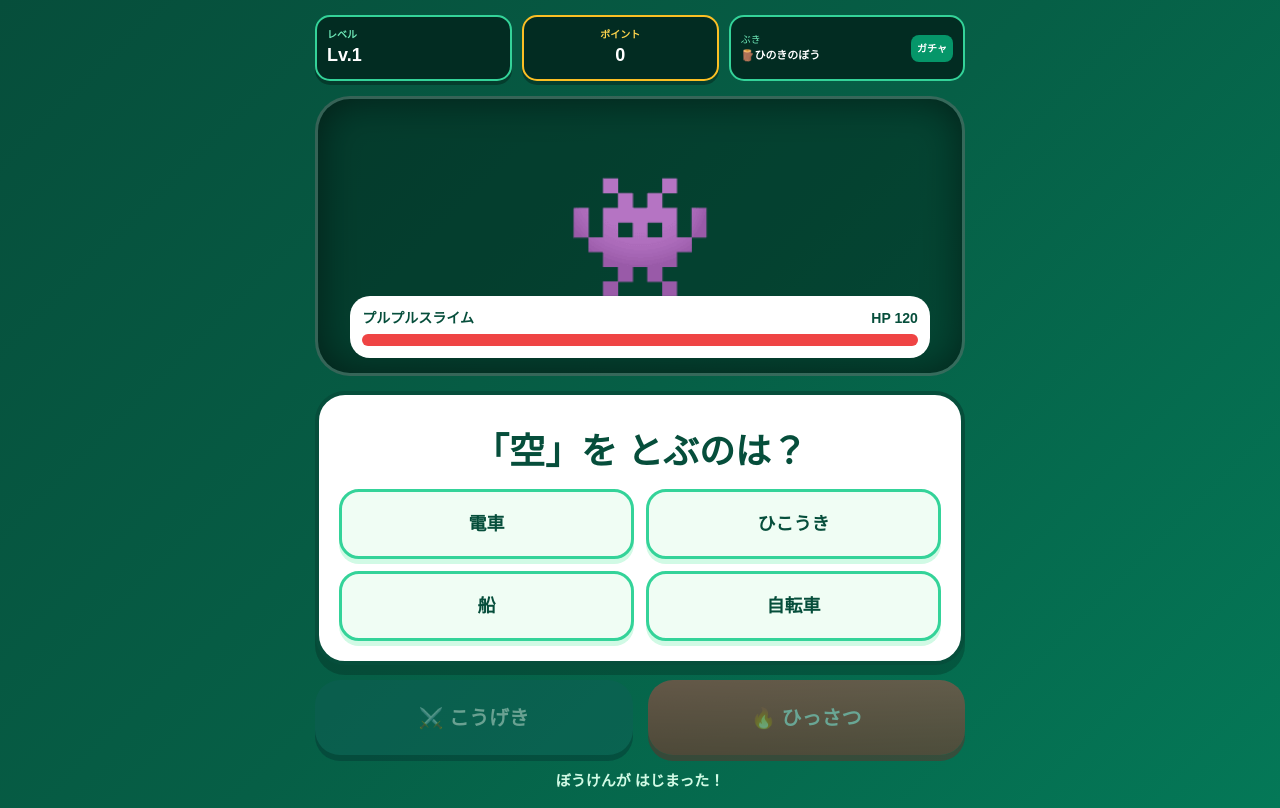
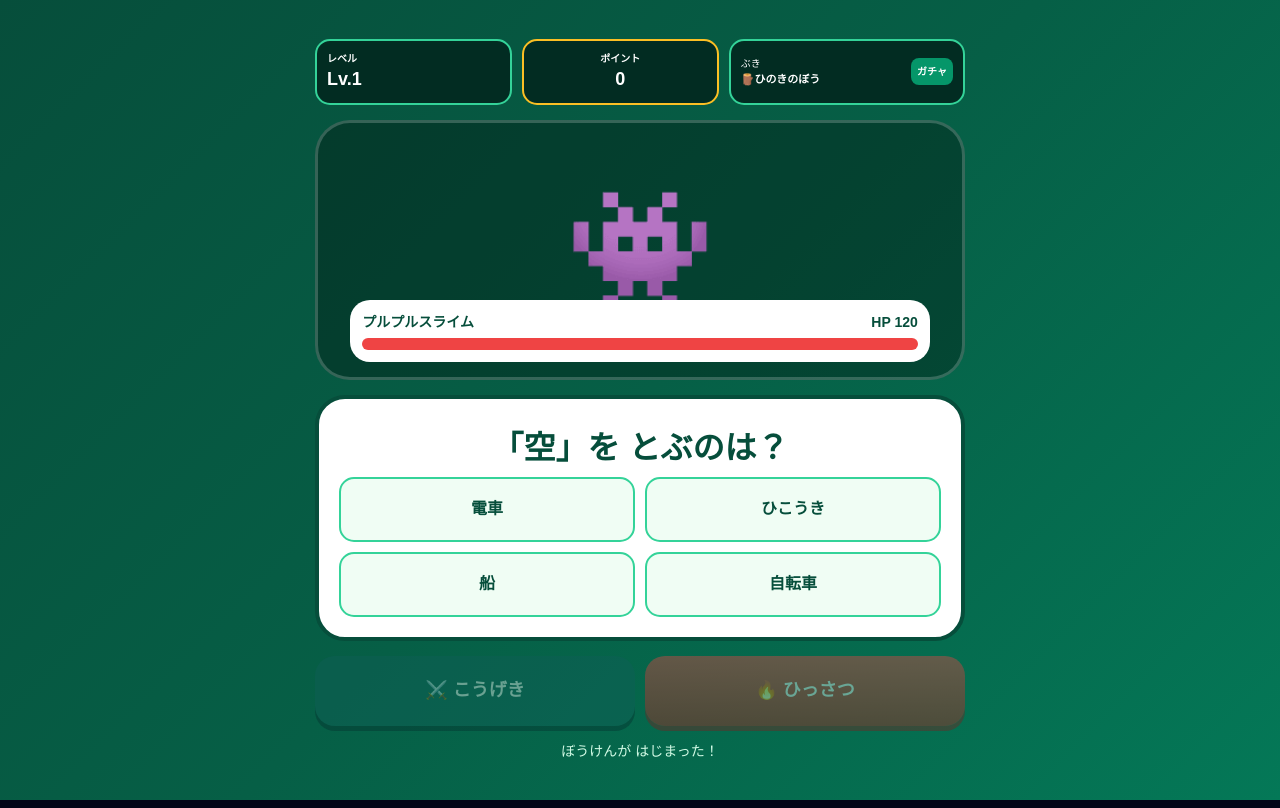
Before and after one commit to kotani6053/manaho-rpg, a Next.js app in the folder my-study-rpg/: page / in a window 1280 px wide. Built offline with nearby package versions, Linux system fonts and the light colour scheme.

Commit message:
Update page.tsx

```diff
--- a/my-study-rpg/src/app/page.tsx
+++ b/my-study-rpg/src/app/page.tsx
@@ -1,8 +1,8 @@
 "use client";
-import React, { useState, useEffect } from 'react';
+import React, { useState, useEffect, useRef } from 'react';
 import { kotobaData, monsterList, gachaTable } from '../data/gameData';
 
-export default function UltimateGreenRPG() {
+export default function RobustRPG() {
   const [points, setPoints] = useState(0);
   const [playerLv, setPlayerLv] = useState(1);
   const [monsterIdx, setMonsterIdx] = useState(0);
@@ -14,14 +14,14 @@ export default function UltimateGreenRPG() {
   const [isAttacking, setIsAttacking] = useState(false);
   const [gachaResult, setGachaResult] = useState<any>(null);
 
-  // クイズ生成（算数3つ数字パターン込み）
+  // クイズ生成
   const generateQuiz = () => {
     const isMath = Math.random() > 0.4;
     if (isMath) {
-      const useThree = Math.random() > 0.5;
+      const useThree = Math.random() > 0.4;
       if (useThree) {
-        const a = Math.floor(Math.random() * 15) + 5;
-        const b = Math.floor(Math.random() * 10) + 5;
+        const a = Math.floor(Math.random() * 10) + 5;
+        const b = Math.floor(Math.random() * 10) + 1;
         const c = Math.floor(Math.random() * 5) + 1;
         const op1 = Math.random() > 0.5 ? '+' : '-';
         const op2 = Math.random() > 0.5 ? '+' : '-';
@@ -30,8 +30,8 @@ export default function UltimateGreenRPG() {
         if (ans < 0) return generateQuiz();
         setQuiz({ q: `${a} ${op1} ${b} ${op2} ${c} = ?`, a: ans.toString(), type: "math" });
       } else {
-        const a = Math.floor(Math.random() * 40) + 10;
-        const b = Math.floor(Math.random() * 30) + 5;
+        const a = Math.floor(Math.random() * 30) + 10;
+        const b = Math.floor(Math.random() * 20) + 1;
         const op = Math.random() > 0.5 ? '+' : '-';
         const ans = op === '+' ? a + b : a - b;
         if (ans < 0) return generateQuiz();
@@ -46,17 +46,20 @@ export default function UltimateGreenRPG() {
 
   // セーブ・ロード
   useEffect(() => {
-    const saved = localStorage.getItem('mana-rpg-v7');
+    const saved = localStorage.getItem('mana-rpg-v8');
     if (saved) {
       const p = JSON.parse(saved);
-      setPoints(p.points); setPlayerLv(p.playerLv); setWeapon(p.weapon); setMonsterIdx(p.monsterIdx);
-      setMonsterHP(monsterList[p.monsterIdx].hp);
+      setPoints(p.points || 0);
+      setPlayerLv(p.playerLv || 1);
+      setWeapon(p.weapon || { name: "ひのきのぼう", power: 5, img: "🪵" });
+      setMonsterIdx(p.monsterIdx || 0);
+      setMonsterHP(monsterList[p.monsterIdx || 0].hp);
     }
     generateQuiz();
   }, []);
 
   useEffect(() => {
-    localStorage.setItem('mana-rpg-v7', JSON.stringify({ points, playerLv, weapon, monsterIdx }));
+    localStorage.setItem('mana-rpg-v8', JSON.stringify({ points, playerLv, weapon, monsterIdx }));
   }, [points, playerLv, weapon, monsterIdx]);
 
   // 回答チェック
@@ -64,12 +67,12 @@ export default function UltimateGreenRPG() {
     if (val === quiz.a) {
       const bonus = quiz.q.split(' ').length > 3 ? 50 : 30;
       setPoints(p => p + bonus);
-      setMonsterHP(hp => Math.max(0, hp - 15));
-      setMessage(`✨ 正解！ ${bonus}PTゲット！ ✨`);
+      setMonsterHP(hp => Math.max(0, hp - 20)); // クイズ正解でも少しダメージ
+      setMessage(`✨ せいかい！ ${bonus}PTゲット！ ✨`);
       generateQuiz();
     } else {
-      setMessage("❌ まちがい！ もう一度えらぼう ❌");
-      if (quiz.type === 'math') setInputValue("");
+      setMessage("❌ まちがい！ もう一度！ ❌");
+      setInputValue("");
     }
   };
 
@@ -80,12 +83,36 @@ export default function UltimateGreenRPG() {
     setIsAttacking(true);
     setTimeout(() => setIsAttacking(false), 200);
     const dmg = (isSpecial ? 250 : 60) + (weapon.power * playerLv);
-    setMonsterHP(p => Math.max(0, p - dmg));
     setPoints(p => p - cost);
+    setMonsterHP(hp => {
+      const newHp = hp - dmg;
+      return newHp < 0 ? 0 : newHp;
+    });
     setMessage(`${weapon.name}の こうげき！ ${dmg}ダメージ！`);
   };
 
-  // ガチャ演出
+  // モンスター交代ロジック (ここを大幅修正)
+  useEffect(() => {
+    if (monsterHP === 0) {
+      const current = monsterList[monsterIdx];
+      let bonus = current.isRare ? 800 : 0;
+      if (bonus > 0) setPoints(p => p + bonus);
+
+      setPlayerLv(l => l + 1);
+      setMessage(`🎊 ${current.name}を たおした！ 🎊`);
+
+      const timer = setTimeout(() => {
+        const nextIdx = (monsterIdx + 1) % monsterList.length;
+        setMonsterIdx(nextIdx);
+        setMonsterHP(monsterList[nextIdx].hp); // ここで新しい敵のHPをセット
+        setMessage(`${monsterList[nextIdx].name}が あらわれた！`);
+      }, 1000);
+
+      return () => clearTimeout(timer);
+    }
+  }, [monsterHP]);
+
+  // ガチャ
   const drawGacha = () => {
     if (points < 100) return;
     setPoints(p => p - 100);
@@ -95,24 +122,8 @@ export default function UltimateGreenRPG() {
     for (const item of gachaTable) { if (r < item.weight) { selected = item; break; } r -= item.weight; }
     if (!selected.isHazure) setWeapon(selected);
     setGachaResult(selected);
-    setTimeout(() => setGachaResult(null), 3000);
+    setTimeout(() => setGachaResult(null), 2500);
   };
-
-  // モンスター撃破
-  useEffect(() => {
-    if (monsterHP <= 0) {
-      const current = monsterList[monsterIdx];
-      let bonus = current.isRare ? 800 : 0;
-      if (bonus > 0) setPoints(p => p + bonus);
-      setPlayerLv(l => l + 1);
-      setMessage(`🎊 ${current.name}を たおした！ ${bonus > 0 ? 'レアボーナス!' : ''} 🎊`);
-      setTimeout(() => {
-        const next = (monsterIdx + 1) % monsterList.length;
-        setMonsterIdx(next);
-        setMonsterHP(monsterList[next].hp);
-      }, 1500);
-    }
-  }, [monsterHP]);
 
   const monster = monsterList[monsterIdx];
 
@@ -122,24 +133,24 @@ export default function UltimateGreenRPG() {
 
         {/* ステータスバー */}
         <div style={{ display: 'grid', gridTemplateColumns: '1fr 1fr 1.2fr', gap: '10px' }}>
-          <div style={{ background: '#022c22', border: '2px solid #34d399', padding: '10px', borderRadius: '15px', color: 'white', boxShadow: '0 4px 0 rgba(0,0,0,0.3)' }}>
-            <div style={{ color: '#6ee7b7', fontSize: '10px', fontWeight: 'bold' }}>レベル</div>
+          <div style={{ background: '#022c22', border: '2px solid #34d399', padding: '10px', borderRadius: '15px', color: 'white' }}>
+            <div style={{ fontSize: '10px', fontWeight: 'bold' }}>レベル</div>
             <div style={{ fontSize: '18px', fontWeight: '900' }}>Lv.{playerLv}</div>
           </div>
-          <div style={{ background: '#022c22', border: '2px solid #fbbf24', padding: '10px', borderRadius: '15px', color: 'white', textAlign: 'center', boxShadow: '0 4px 0 rgba(0,0,0,0.3)' }}>
-            <div style={{ color: '#fcd34d', fontSize: '10px', fontWeight: 'bold' }}>ポイント</div>
+          <div style={{ background: '#022c22', border: '2px solid #fbbf24', padding: '10px', borderRadius: '15px', color: 'white', textAlign: 'center' }}>
+            <div style={{ fontSize: '10px', fontWeight: 'bold' }}>ポイント</div>
             <div style={{ fontSize: '18px', fontWeight: '900' }}>{points}</div>
           </div>
           <div style={{ background: '#022c22', border: '2px solid #34d399', padding: '10px', borderRadius: '15px', color: 'white', display: 'flex', justifyContent: 'space-between', alignItems: 'center' }}>
-            <div style={{ overflow: 'hidden' }}><div style={{ color: '#6ee7b7', fontSize: '10px' }}>ぶき</div><div style={{ fontSize: '11px', fontWeight: 'bold' }}>{weapon.img}{weapon.name}</div></div>
+            <div style={{ overflow: 'hidden' }}><div style={{ fontSize: '10px' }}>ぶき</div><div style={{ fontSize: '11px', fontWeight: 'bold' }}>{weapon.img}{weapon.name}</div></div>
             <button onClick={drawGacha} disabled={points < 100} style={{ background: '#059669', color: 'white', padding: '6px', borderRadius: '8px', border: 'none', cursor: 'pointer', fontSize: '10px', fontWeight: 'bold' }}>ガチャ</button>
           </div>
         </div>
 
         {/* モンスターエリア */}
-        <div style={{ height: '280px', borderRadius: '35px', border: monster.isRare ? '6px solid #fbbf24' : '3px solid rgba(255,255,255,0.2)', display: 'flex', alignItems: 'center', justifyContent: 'center', position: 'relative', background: 'rgba(0,0,0,0.3)', boxShadow: 'inset 0 0 40px rgba(0,0,0,0.5)' }}>
-          {monster.isRare && <div style={{ position: 'absolute', top: '10px', background: '#fbbf24', color: '#000', padding: '4px 15px', borderRadius: '10px', fontSize: '12px', fontWeight: 'bold' }}>レア出現！</div>}
-          <div style={{ fontSize: '120px', transform: isAttacking ? 'scale(1.2)' : 'scale(1)', transition: '0.1s' }}>{monsterHP > 0 ? monster.img : '💥'}</div>
+        <div style={{ height: '260px', borderRadius: '35px', border: monster.isRare ? '6px solid #fbbf24' : '3px solid rgba(255,255,255,0.2)', display: 'flex', alignItems: 'center', justifyContent: 'center', position: 'relative', background: 'rgba(0,0,0,0.3)' }}>
+          {monster.isRare && <div style={{ position: 'absolute', top: '10px', background: '#fbbf24', color: '#000', padding: '4px 15px', borderRadius: '10px', fontSize: '12px', fontWeight: 'bold' }}>レア！</div>}
+          <div style={{ fontSize: '120px', transform: isAttacking ? 'scale(1.3)' : 'scale(1)', transition: '0.1s' }}>{monsterHP > 0 ? monster.img : '💥'}</div>
           <div style={{ position: 'absolute', bottom: '15px', width: '90%', background: 'white', padding: '12px', borderRadius: '20px' }}>
             <div style={{ display: 'flex', justifyContent: 'space-between', color: '#064e3b', fontWeight: 'bold', fontSize: '14px', marginBottom: '5px' }}><span>{monster.name}</span><span>HP {monsterHP}</span></div>
             <div style={{ width: '100%', background: '#d1fae5', height: '12px', borderRadius: '6px', overflow: 'hidden' }}><div style={{ width: `${(monsterHP/monster.hp)*100}%`, background: '#ef4444', height: '100%', transition: '0.3s' }} /></div>
@@ -147,47 +158,44 @@ export default function UltimateGreenRPG() {
         </div>
 
         {/* クイズエリア */}
-        <div style={{ background: 'white', borderRadius: '30px', padding: '20px', border: '4px solid #064e3b', boxShadow: '0 10px 0 rgba(0,0,0,0.2)' }}>
-          <h2 style={{ textAlign: 'center', fontSize: '36px', fontWeight: '900', color: '#064e3b', margin: '10px 0' }}>{quiz.q}</h2>
-
+        <div style={{ background: 'white', borderRadius: '30px', padding: '20px', border: '4px solid #064e3b' }}>
+          <h2 style={{ textAlign: 'center', fontSize: '32px', fontWeight: '900', color: '#064e3b', margin: '5px 0' }}>{quiz.q}</h2>
           {quiz.type === "math" ? (
-            <div style={{ width: '100%' }}>
-              <div style={{ fontSize: '40px', textAlign: 'center', background: '#f0fdf4', marginBottom: '15px', borderRadius: '15px', height: '65px', lineHeight: '65px', border: '2px solid #34d399', fontWeight: '900', color: '#064e3b' }}>{inputValue}</div>
-              <div style={{ display: 'grid', gridTemplateColumns: 'repeat(3, 1fr)', gap: '10px' }}>
+            <div>
+              <div style={{ fontSize: '40px', textAlign: 'center', background: '#f0fdf4', marginBottom: '15px', borderRadius: '15px', height: '60px', border: '2px solid #34d399', fontWeight: '900', color: '#064e3b' }}>{inputValue}</div>
+              <div style={{ display: 'grid', gridTemplateColumns: 'repeat(3, 1fr)', gap: '8px' }}>
                 {[1,2,3,4,5,6,7,8,9].map(n => (
-                  <button key={n} onClick={() => setInputValue(v => v + n)} style={{ height: '55px', fontSize: '24px', background: '#f1f5f9', border: 'none', borderRadius: '12px', fontWeight: 'bold', boxShadow: '0 4px 0 #cbd5e1' }}>{n}</button>
+                  <button key={n} onClick={() => setInputValue(v => v + n)} style={{ height: '50px', fontSize: '20px', background: '#f1f5f9', border: 'none', borderRadius: '10px', fontWeight: 'bold', boxShadow: '0 3px 0 #cbd5e1' }}>{n}</button>
                 ))}
-                <button onClick={() => setInputValue("")} style={{ height: '55px', background: '#fee2e2', borderRadius: '12px', fontWeight: 'bold', border: 'none' }}>C</button>
-                <button onClick={() => setInputValue(v => v + "0")} style={{ height: '55px', fontSize: '24px', background: '#f1f5f9', border: 'none', borderRadius: '12px', fontWeight: 'bold' }}>0</button>
-                <button onClick={() => checkAnswer(inputValue)} style={{ height: '55px', background: '#10b981', color: 'white', borderRadius: '12px', border: 'none', fontSize: '20px', fontWeight: 'bold' }}>OK!</button>
+                <button onClick={() => setInputValue("")} style={{ height: '50px', background: '#fee2e2', borderRadius: '10px', border: 'none', fontWeight: 'bold' }}>C</button>
+                <button onClick={() => setInputValue(v => v + "0")} style={{ height: '50px', fontSize: '20px', background: '#f1f5f9', border: 'none', borderRadius: '10px', fontWeight: 'bold' }}>0</button>
+                <button onClick={() => checkAnswer(inputValue)} style={{ height: '50px', background: '#10b981', color: 'white', borderRadius: '10px', border: 'none', fontWeight: 'bold' }}>OK!</button>
               </div>
             </div>
           ) : (
-            <div style={{ display: 'grid', gridTemplateColumns: '1fr 1fr', gap: '12px' }}>
+            <div style={{ display: 'grid', gridTemplateColumns: '1fr 1fr', gap: '10px' }}>
               {quiz.options.map((opt: string) => (
-                <button key={opt} onClick={() => checkAnswer(opt)} style={{ height: '70px', fontSize: '18px', background: '#f0fdf4', border: '3px solid #34d399', borderRadius: '20px', fontWeight: 'bold', color: '#064e3b', boxShadow: '0 5px 0 #d1fae5' }}>{opt}</button>
+                <button key={opt} onClick={() => checkAnswer(opt)} style={{ height: '65px', fontSize: '16px', background: '#f0fdf4', border: '2px solid #34d399', borderRadius: '15px', fontWeight: 'bold', color: '#064e3b' }}>{opt}</button>
               ))}
             </div>
           )}
         </div>
 
-        {/* アクションボタン */}
-        <div style={{ display: 'grid', gridTemplateColumns: '1fr 1fr', gap: '15px' }}>
-          <button onClick={() => attack(false)} disabled={points < 25} style={{ height: '75px', background: '#115e59', color: 'white', borderRadius: '25px', border: 'none', fontSize: '20px', fontWeight: 'bold', boxShadow: '0 6px 0 #042f2e', opacity: points < 25 ? 0.4 : 1 }}>⚔️ こうげき</button>
-          <button onClick={() => attack(true)} disabled={points < 60} style={{ height: '75px', background: 'linear-gradient(to bottom, #ef4444, #b91c1c)', color: 'white', borderRadius: '25px', border: 'none', fontSize: '20px', fontWeight: 'bold', boxShadow: '0 6px 0 #7f1d1d', opacity: points < 60 ? 0.4 : 1 }}>🔥 ひっさつ</button>
+        {/* ボタンエリア */}
+        <div style={{ display: 'grid', gridTemplateColumns: '1fr 1fr', gap: '10px' }}>
+          <button onClick={() => attack(false)} disabled={points < 25 || monsterHP <= 0} style={{ height: '70px', background: '#115e59', color: 'white', borderRadius: '20px', border: 'none', fontSize: '18px', fontWeight: 'bold', boxShadow: '0 5px 0 #042f2e', opacity: (points < 25 || monsterHP <= 0) ? 0.4 : 1 }}>⚔️ こうげき</button>
+          <button onClick={() => attack(true)} disabled={points < 60 || monsterHP <= 0} style={{ height: '70px', background: 'linear-gradient(to bottom, #ef4444, #b91c1c)', color: 'white', borderRadius: '20px', border: 'none', fontSize: '18px', fontWeight: 'bold', boxShadow: '0 5px 0 #7f1d1d', opacity: (points < 60 || monsterHP <= 0) ? 0.4 : 1 }}>🔥 ひっさつ</button>
         </div>
 
-        <p style={{ textAlign: 'center', color: '#d1fae5', fontWeight: 'bold', fontSize: '15px' }}>{message}</p>
+        <p style={{ textAlign: 'center', color: '#d1fae5', fontSize: '14px' }}>{message}</p>
       </div>
 
       {/* ガチャ演出 */}
       {gachaResult && (
-        <div style={{ position: 'fixed', inset: 0, background: 'rgba(0,0,0,0.95)', display: 'flex', flexDirection: 'column', alignItems: 'center', justifyContent: 'center', zIndex: 100 }}>
-          <div style={{ color: 'white', fontSize: '28px', fontWeight: 'bold', marginBottom: '20px' }}>{gachaResult.isHazure ? "ハズレ！" : "武器ゲット！"}</div>
-          <div style={{ background: 'white', padding: '50px', borderRadius: '50px', textAlign: 'center', border: '8px solid #10b981' }}>
-            <div style={{ fontSize: '100px' }}>{gachaResult.img}</div>
-            <div style={{ fontSize: '32px', fontWeight: 'bold', color: '#064e3b' }}>{gachaResult.name}</div>
-            {!gachaResult.isHazure && <div style={{ color: '#ef4444', fontWeight: 'bold' }}>パワー +{gachaResult.power}</div>}
+        <div style={{ position: 'fixed', inset: 0, background: 'rgba(0,0,0,0.9)', display: 'flex', alignItems: 'center', justifyContent: 'center', zIndex: 100 }}>
+          <div style={{ background: 'white', padding: '40px', borderRadius: '40px', textAlign: 'center' }}>
+            <div style={{ fontSize: '80px' }}>{gachaResult.img}</div>
+            <div style={{ fontSize: '24px', fontWeight: 'bold' }}>{gachaResult.name}</div>
           </div>
         </div>
       )}
```
